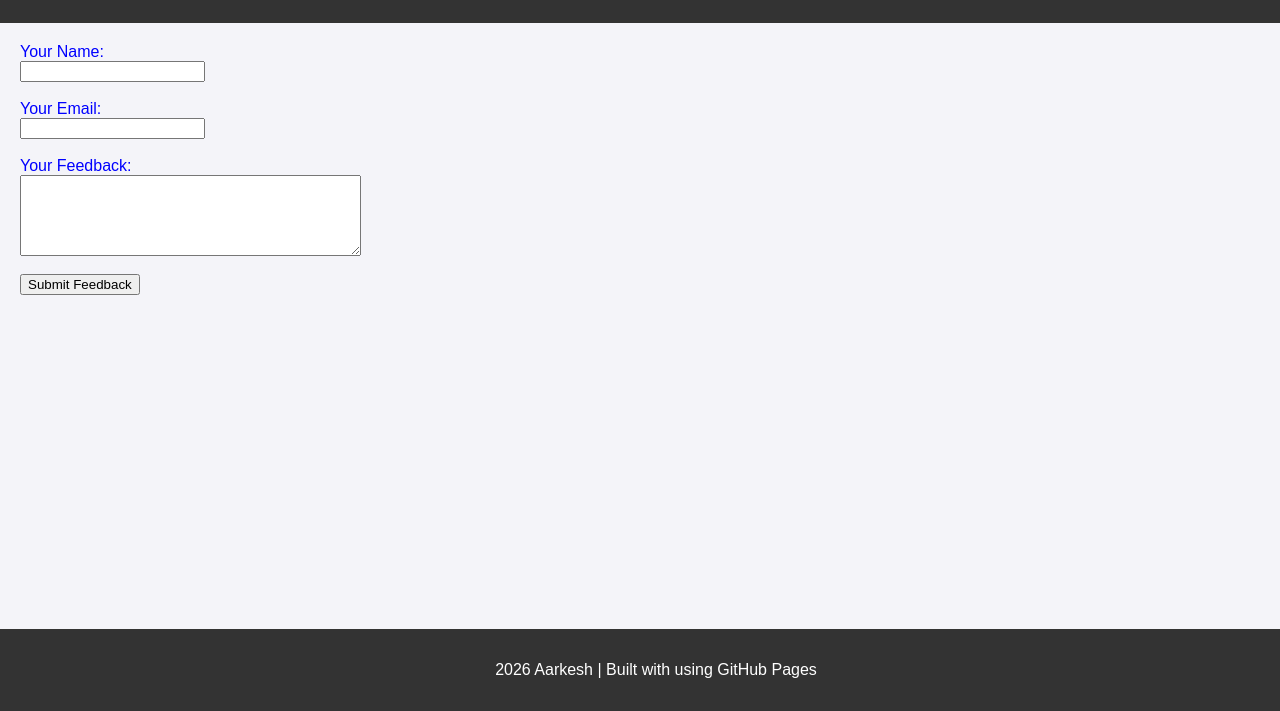
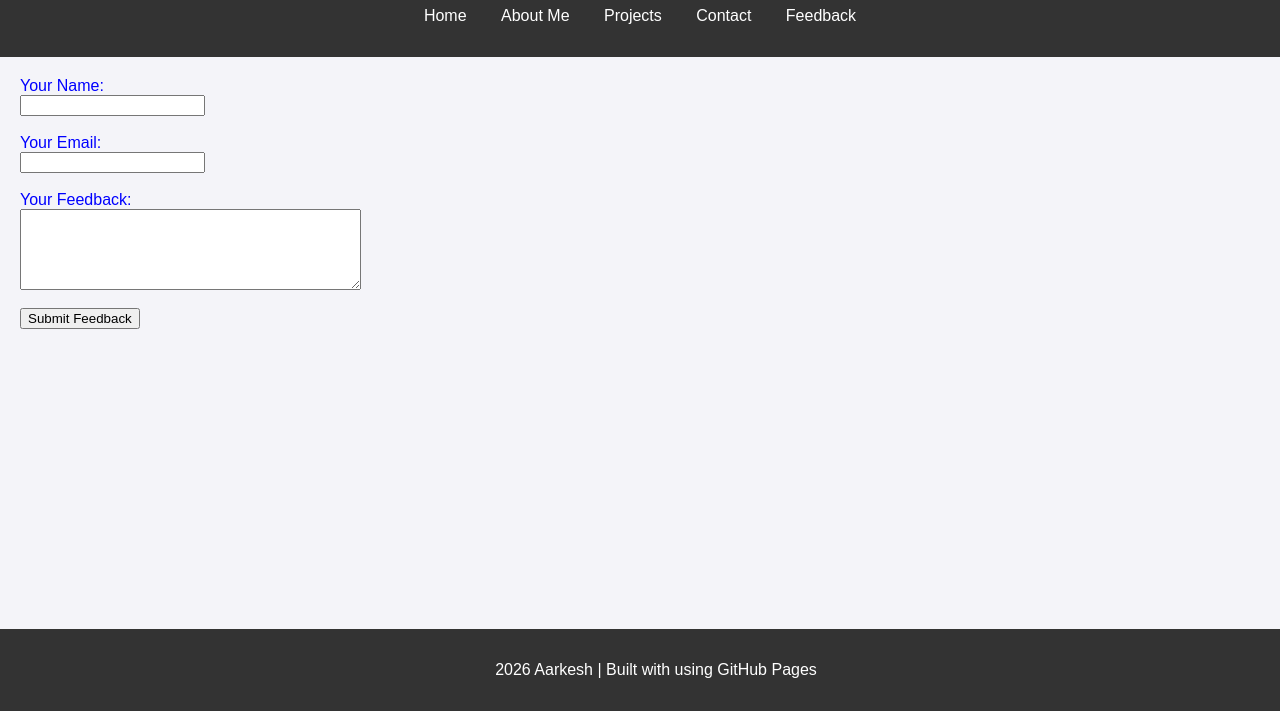
Before and after one commit to Arkeshkarki/Arkeshkarki.github.io, a plain HTML site: page feedback.html in a window 1280 px wide. Shown: the part 89-800 px from the top of the page. Drawn offline with Linux system fonts and the light colour scheme.

Commit message:
main push

```diff
--- a/feedback.html
+++ b/feedback.html
@@ -8,6 +8,15 @@
 <body>
   <header>
     <h1>Feedback Form</h1>
+    <nav>
+      <ul>
+        <li><a href="index.html">Home</a></li>
+        <li><a href="about.html">About Me</a></li>
+        <li><a href="projects.html">Projects</a></li>
+        <li><a href="contact.html">Contact</a></li>
+        <li><a href="feedback.html">Feedback</a></li>
+      </ul>
+    </nav>
   </header>
 
   <main>
```
Also changed, not shown: about.html (+1 -0 lines), contact.html (+1 -0 lines), index.html (+1 -0 lines), projects.html (+1 -0 lines), 1 other file.
